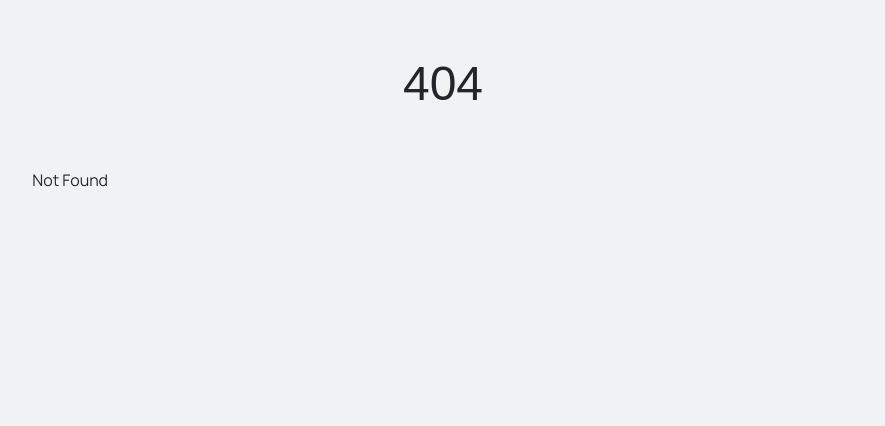
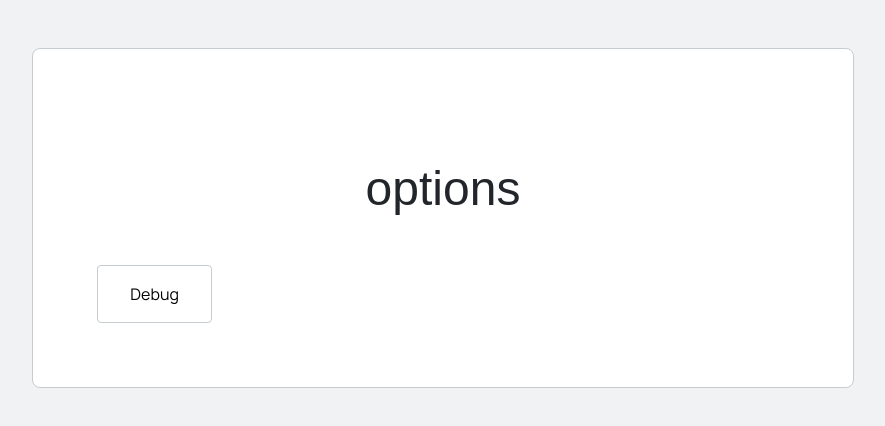
Before and after one commit to dsoloha/cityworld, a SvelteKit app: page /options in a window 1280 px wide. Before the commit this address had no page. Shown: the top 426 px of the page, without its empty margins (197-1082 px from the left). Built offline with nearby package versions, Linux system fonts and the light colour scheme; a web font is replaced by a local one.

Commit message:
Replaced incorrect variable

```diff
--- a/src/routes/(app)/settings/+page.svelte
+++ b/src/routes/(app)/options/+page.svelte
@@ -6,7 +6,7 @@
 </script>
 
 <Card>
-  <h1>settings</h1>
+  <h1>options</h1>
   <Link
     to="/"
     handler={() => {
--- a/src/routes/(intro)/player.svelte
+++ b/src/routes/(intro)/player.svelte
@@ -46,7 +46,7 @@
     {/if}
     <Input name="player-name-last" placeholder="last name" bind:value={$player.name.last} />
     <p class="player-response">
-      Your name is <b>{name}</b>.
+      Your name is <b>{fullName}</b>.
     </p>
 
     <p class="margin-top"><b>And what did you do, {first}?</b></p>
```
Also changed, not shown: src/routes/(app)/options/account/+page.svelte (renamed from src/routes/(app)/settings/account/+page.svelte).
